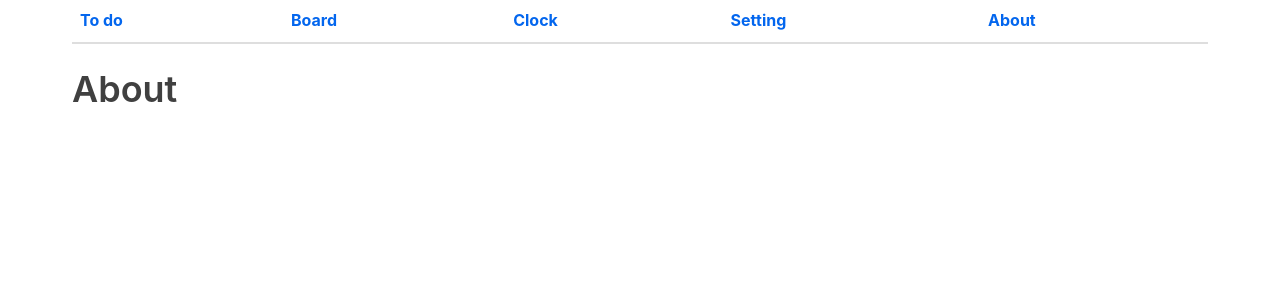
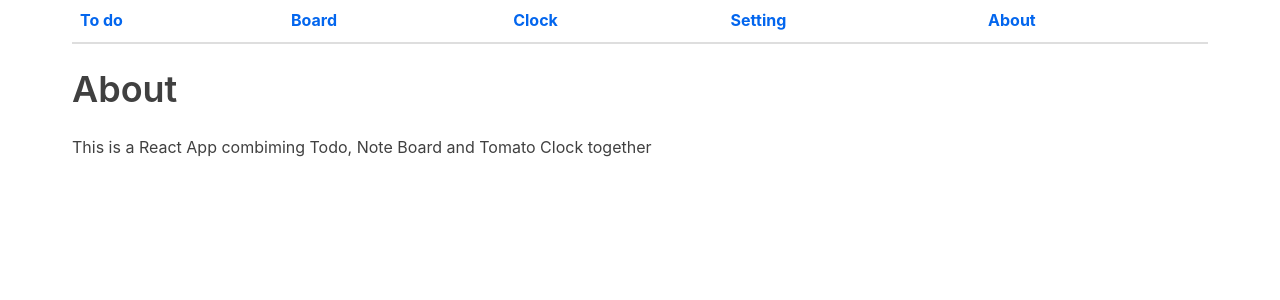
Before and after one commit to hoyipyik/workdash, a React (Create React App) app: page /about in a window 1280 px wide. Shown: the top 300 px of the page. Built offline with nearby package versions, Linux system fonts and the light colour scheme.

Commit message:
add intro

```diff
--- a/src/Component/About.js
+++ b/src/Component/About.js
@@ -6,6 +6,7 @@ class About extends Component {
         return (
             <div className="container">
                 <h1>About</h1>
+                <p>This is a React App combiming Todo, Note Board and Tomato Clock together</p>
             </div>
         );
     }
```
